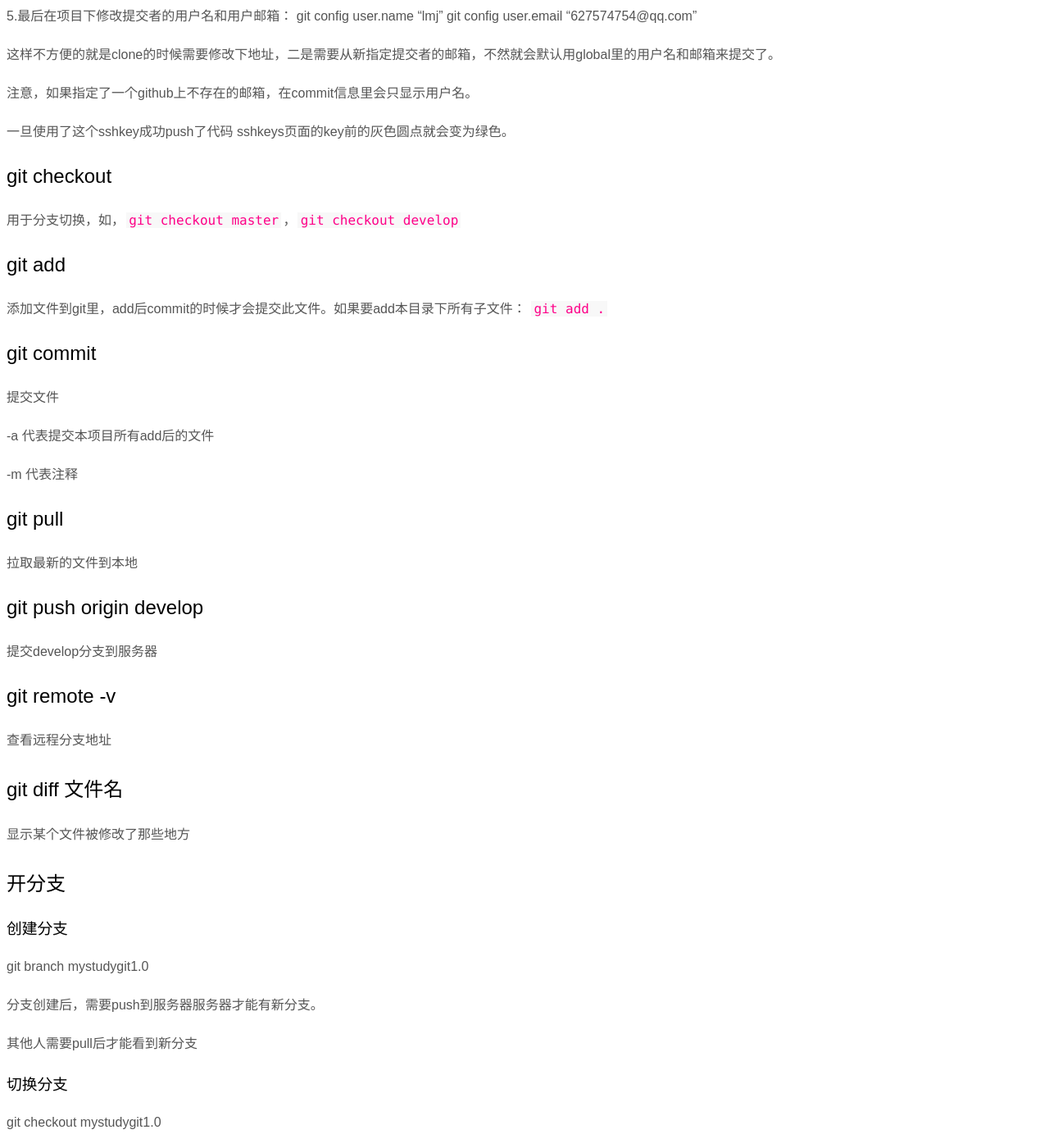
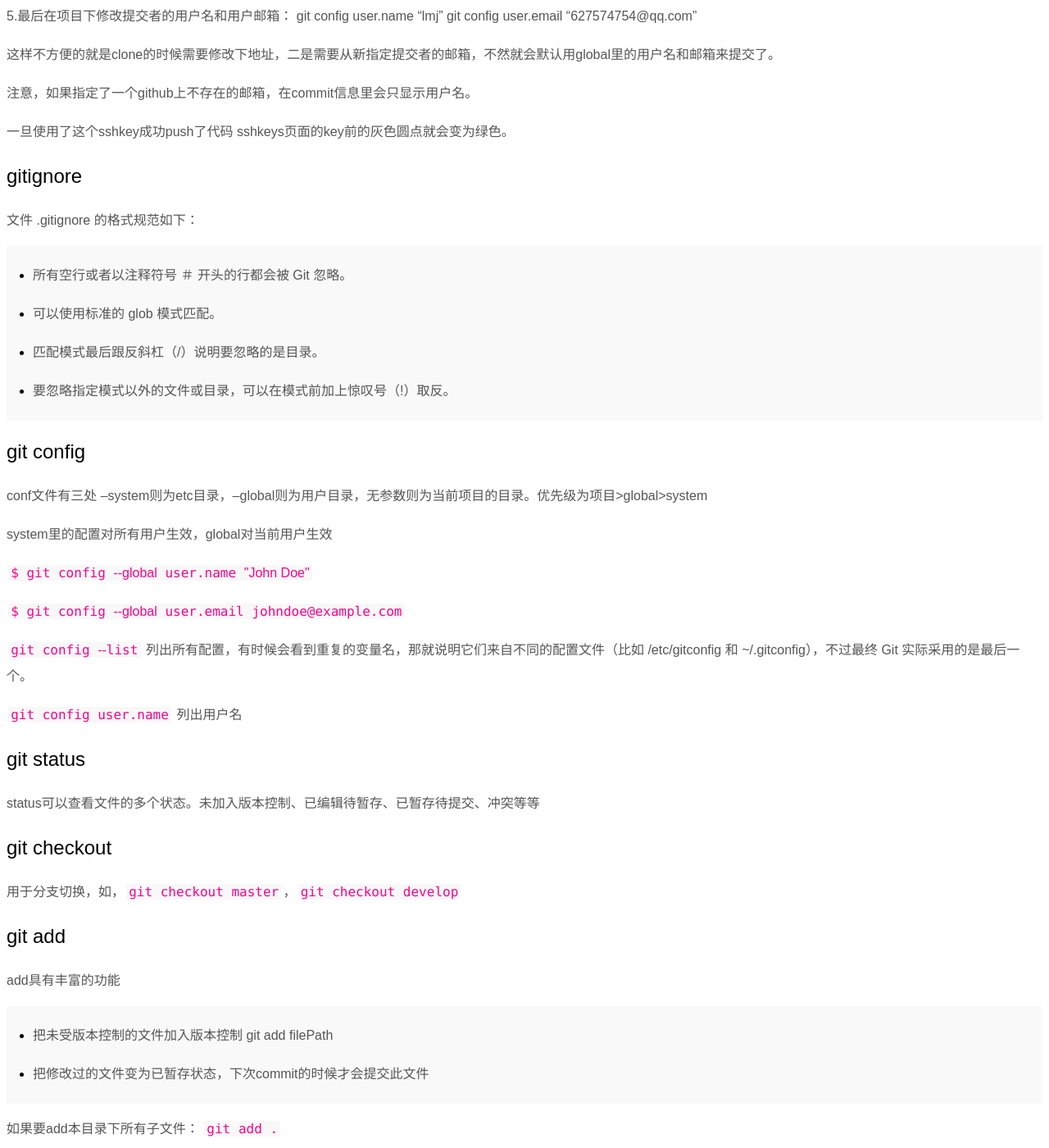
Before and after one commit to libmw/webdemos, a Jekyll site: the page built from _tool/git.md, in a window 1280 px wide and 1400 px high, scrolled down 1122 px. Shown: the whole window at 82% size. Built offline with Jekyll 4.4.1, drawn with Linux system fonts in a browser that asks for light colours; some of the changed text lies outside the part shown.

Commit message:
add docs

```diff
--- a/_tool/git.md
+++ b/_tool/git.md
@@ -62,6 +62,35 @@
 一旦使用了这个sshkey成功push了代码 sshkeys页面的key前的灰色圆点就会变为绿色。
 
 
+## gitignore
+
+文件 .gitignore 的格式规范如下：
+
+* 所有空行或者以注释符号 ＃ 开头的行都会被 Git 忽略。
+
+* 可以使用标准的 glob 模式匹配。
+
+* 匹配模式最后跟反斜杠（/）说明要忽略的是目录。
+
+* 要忽略指定模式以外的文件或目录，可以在模式前加上惊叹号（!）取反。
+
+## git config
+
+conf文件有三处 --system则为etc目录，--global则为用户目录，无参数则为当前项目的目录。优先级为项目>global>system
+
+system里的配置对所有用户生效，global对当前用户生效
+
+`$ git config --global user.name "John Doe"`
+
+`$ git config --global user.email johndoe@example.com`
+
+`git config --list` 列出所有配置，有时候会看到重复的变量名，那就说明它们来自不同的配置文件（比如 /etc/gitconfig 和 ~/.gitconfig），不过最终 Git 实际采用的是最后一个。
+
+`git config user.name` 列出用户名
+
+## git status
+
+status可以查看文件的多个状态。未加入版本控制、已编辑待暂存、已暂存待提交、冲突等等
 
 ## git checkout
 
@@ -69,7 +98,13 @@
 
 ## git add
 
-添加文件到git里，add后commit的时候才会提交此文件。如果要add本目录下所有子文件： `git add .`
+add具有丰富的功能
+
+* 把未受版本控制的文件加入版本控制 git add filePath
+
+* 把修改过的文件变为已暂存状态，下次commit的时候才会提交此文件
+
+如果要add本目录下所有子文件： `git add .`
 
 ## git commit
 
@@ -87,13 +122,36 @@
 
 提交develop分支到服务器
 
-## git remote -v
+## git diff
 
-查看远程分支地址
+直接输入 git diff 对比的是修改之后还没有暂存起来的变化内容
 
-## git diff 文件名
+如果所有文件都已暂存，git diff将没任何差异，要查看已暂存的和上版本的差异，使用`git diff --staged`
 
-显示某个文件被修改了那些地方
+## git log
+
+单纯的git log会一行一行的展示出所有的提交
+
+git log -p -2 会展示出最近2次提交和每次提交的修改内容
+
+
+[更多log功能](https://git-scm.com/book/zh/v1/Git-%E5%9F%BA%E7%A1%80-%E6%9F%A5%E7%9C%8B%E6%8F%90%E4%BA%A4%E5%8E%86%E5%8F%B2)
+
+## git remote
+
+列出当前仓库的所有远程仓库
+
+`git remote -v` 列出远程仓库及其地址 v代表verbose，即冗长
+
+`git remote show origin` 可以查看远程仓库的各种信息和所有分支
+
+## git rm
+
+删除文件也删除版本控制
+
+git rm --cached README.MD 会将README.MD解除版本控制，但是不会删除它
+
+如有误删，先用git reset HEAD fileName 再 git checkout fileName来恢复文件
 
 ## 开分支
 
```
Also changed, not shown: _architecture/module.md (added, +97 -0 lines), _h5/mobile.md (added, +10 -0 lines), _lib/react.md (+2 -0 lines), index.md (+10 -1 lines).
